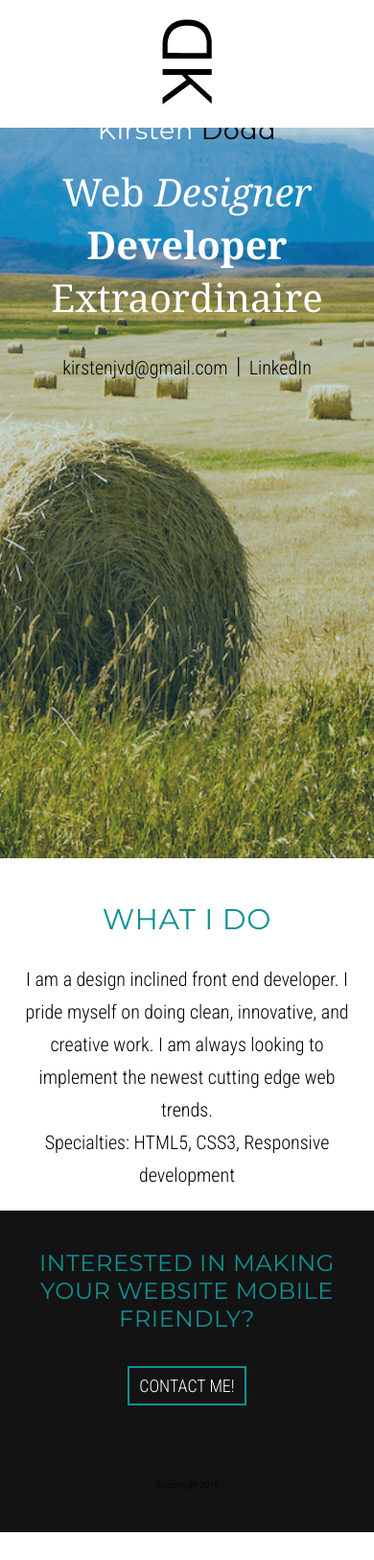
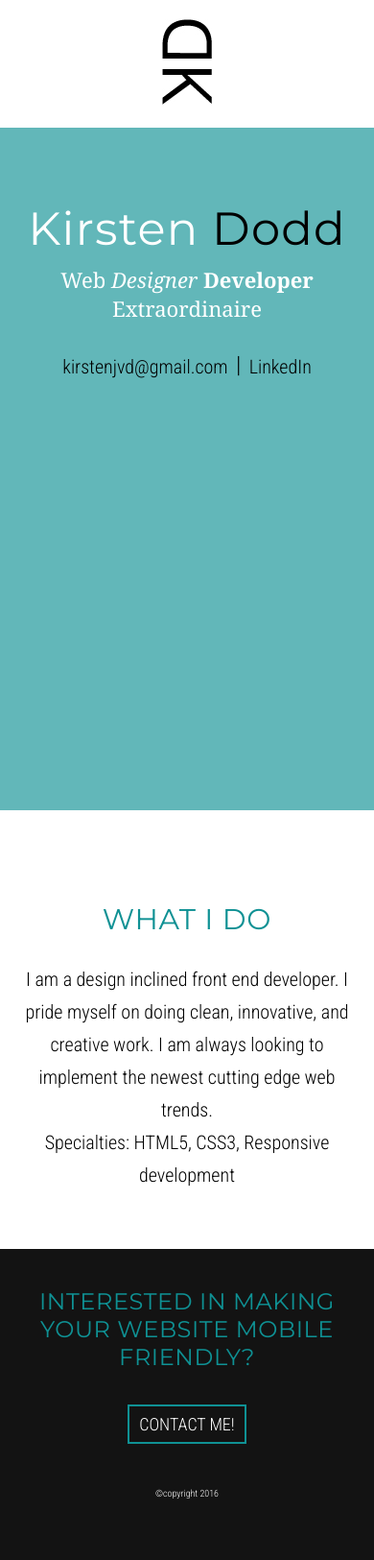
Before and after one commit to kirstenjvd/portfolio, a PHP site: page / in a window 390 px wide. Shown: the whole page at 96% size. Before the commit the page ends 1596 px from the top, so only its background shows below. Run offline with PHP 8.4, Linux system fonts and the light colour scheme.

Commit message:
responsive portfolio update

```diff
--- a/index.php
+++ b/index.php
@@ -21,7 +21,7 @@
           <h2>Interested in making your website mobile friendly? </h2>
           <a href="mailto:kirsten.jvd@gmail.com" class="btn-primary">Contact me! </a>
           <footer class="fc">
-            <p class="fr copyright">&copy;copyright 2016</p>
+            <p class="copyright">&copy;copyright 2016</p>
           </footer>
         </div>
 
--- a/styles/_global.scss
+++ b/styles/_global.scss
@@ -108,7 +108,12 @@ body, html {
   padding-top: 76px;
   color: #000;
   font-size:12px;
+  padding-top:45px;
   p{font-size:12px; margin:0; padding:0 0 12px;}
+  .copyright{
+    color:#fff;
+    text-align: center;
+  }
   .footer-links a{
     color:#000;
     font-size:14px;
@@ -211,7 +216,6 @@ body, html {
  @media screen and (max-width: 768px) {
   /* Space out the masthead */
   body{height:auto;}
-  .bg-container{display:none;}
   .header {
     // li a{display:none;}
     ul{float:none; padding:0; display:inline-block;}
@@ -225,8 +229,11 @@ body, html {
   /* Remove the bottom border on the jumbotron for visual effect */
   .jumbotron {
     border-bottom: 0;
-    background: url(../images/home_tout.jpg) no-repeat center top; background-size:cover;
-    h1.lead{font-size:27px; padding-top:70px; line-height:32px;}
+
+    h1.lead{font-size:48px; padding-top:170px; line-height:36px;}
+    .tagline{
+      font-size:22px;
+    }
   }
   .career-tout.section{
     position:relative;
@@ -239,11 +246,14 @@ body, html {
     }
   }
   .homepage .section{
-    margin-bottom:0; padding:20px 0 20px;
+    margin-bottom:0; padding:20px 0 60px;
     .inner-container p{
       font-size:20px;
     }
     .inner-container{padding-bottom:0;}
+  }
+  .career-tout.section{
+    padding-bottom:40px;
   }
 
   .section footer{text-align:center;}
--- a/styles/main.css
+++ b/styles/main.css
@@ -145,11 +145,15 @@ body, html {
 .section footer {
   padding-top: 76px;
   color: #000;
-  font-size: 12px; }
+  font-size: 12px;
+  padding-top: 45px; }
   .section footer p {
     font-size: 12px;
     margin: 0;
     padding: 0 0 12px; }
+  .section footer .copyright {
+    color: #fff;
+    text-align: center; }
   .section footer .footer-links a {
     color: #000;
     font-size: 14px;
@@ -254,9 +258,6 @@ body, html {
   body {
     height: auto; }
 
-  .bg-container {
-    display: none; }
-
   .header {
     text-align: center;
     padding-bottom: 0px; }
@@ -275,13 +276,13 @@ body, html {
 
   /* Remove the bottom border on the jumbotron for visual effect */
   .jumbotron {
-    border-bottom: 0;
-    background: url(../images/home_tout.jpg) no-repeat center top;
-    background-size: cover; }
+    border-bottom: 0; }
     .jumbotron h1.lead {
-      font-size: 27px;
-      padding-top: 70px;
-      line-height: 32px; }
+      font-size: 48px;
+      padding-top: 170px;
+      line-height: 36px; }
+    .jumbotron .tagline {
+      font-size: 22px; }
 
   .career-tout.section {
     position: relative; }
@@ -296,11 +297,14 @@ body, html {
 
   .homepage .section {
     margin-bottom: 0;
-    padding: 20px 0 20px; }
+    padding: 20px 0 60px; }
     .homepage .section .inner-container p {
       font-size: 20px; }
     .homepage .section .inner-container {
       padding-bottom: 0; }
+
+  .career-tout.section {
+    padding-bottom: 40px; }
 
   .section footer {
     text-align: center; }
```
